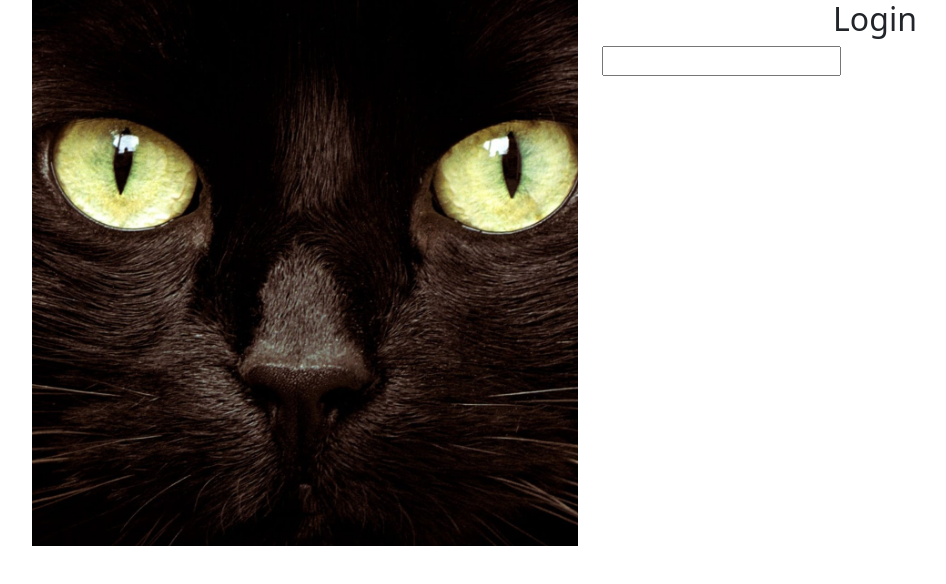
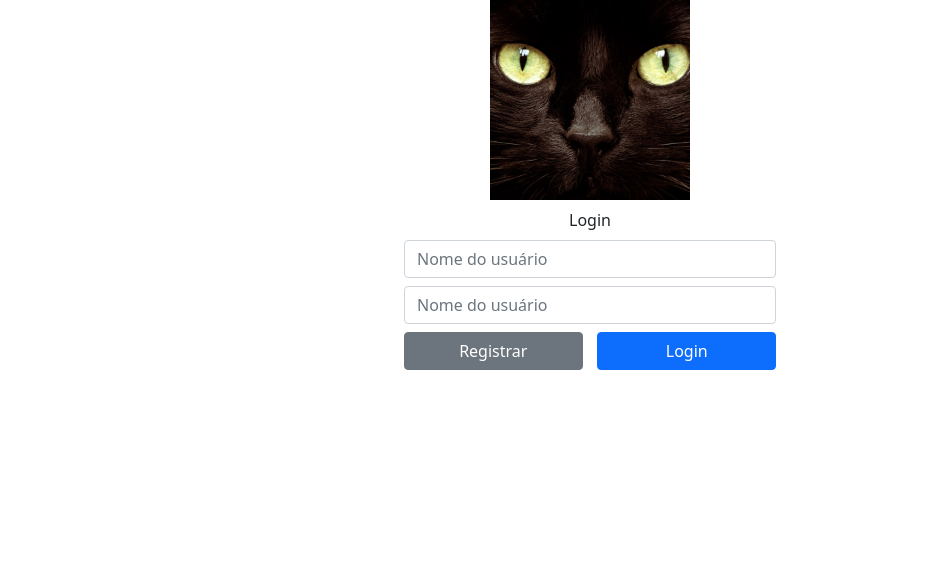
Before and after one commit to lukassilveira/catbook, an Angular app: page /home in a window 1280 px wide. Shown: the top 584 px of the page, without its empty margins (50-996 px from the left). Built offline with nearby package versions, Linux system fonts and the light colour scheme.

Commit message:
finishing first part of login screen

```diff
--- a/src/app/home/home-routing.module.ts
+++ b/src/app/home/home-routing.module.ts
@@ -1,6 +1,5 @@
 import { NgModule } from '@angular/core';
 import { RouterModule, Routes } from '@angular/router';
-import { HomeComponent } from './home.component';
 import { LoginComponent } from './login/login.component';
 
 const routes: Routes = [
--- a/src/app/home/home.component.css
+++ b/src/app/home/home.component.css
@@ -0,0 +1,3 @@
+img {
+    width: 200px;
+}
--- a/src/app/home/home.component.html
+++ b/src/app/home/home.component.html
@@ -1,9 +1,7 @@
 <div class="container">
-    <div class="row">
-        <div class="col-md-6 mb-2">
-            <img src="assets/img/home.jpg" class="img-fluid d-none d-sm-block">
-        </div>
-        <div class="col-md-6">
+    <div class="d-flex flex-column align-items-center">
+        <img src="assets/img/home.jpg" class="img-fluid d-sm-block">
+        <div class="col-4">
             <router-outlet></router-outlet>
         </div>
     </div>
--- a/src/app/home/login/login.component.css
+++ b/src/app/home/login/login.component.css
@@ -0,0 +1,3 @@
+button {
+    width: 48%;
+}
--- a/src/app/home/login/login.component.html
+++ b/src/app/home/login/login.component.html
@@ -1,6 +1,13 @@
-<div class="d-flex flex-column align-items-center h2">Login</div>
-<form class="form">
+<div class="d-flex flex-column align-items-center my-2">Login</div>
+<form class="form d-grid gap-2">
   <div class="form-group">
-    <input type="text" />
+    <input class="form-control" placeholder="Nome do usuário" />
+  </div>
+  <div class="form-group">
+    <input class="form-control" type="password" placeholder="Nome do usuário" />
+  </div>
+  <div class="d-flex justify-content-between">
+    <button class="btn btn-secondary">Registrar</button>
+    <button class="btn btn-primary" type="submit">Login</button>
   </div>
 </form>
```
